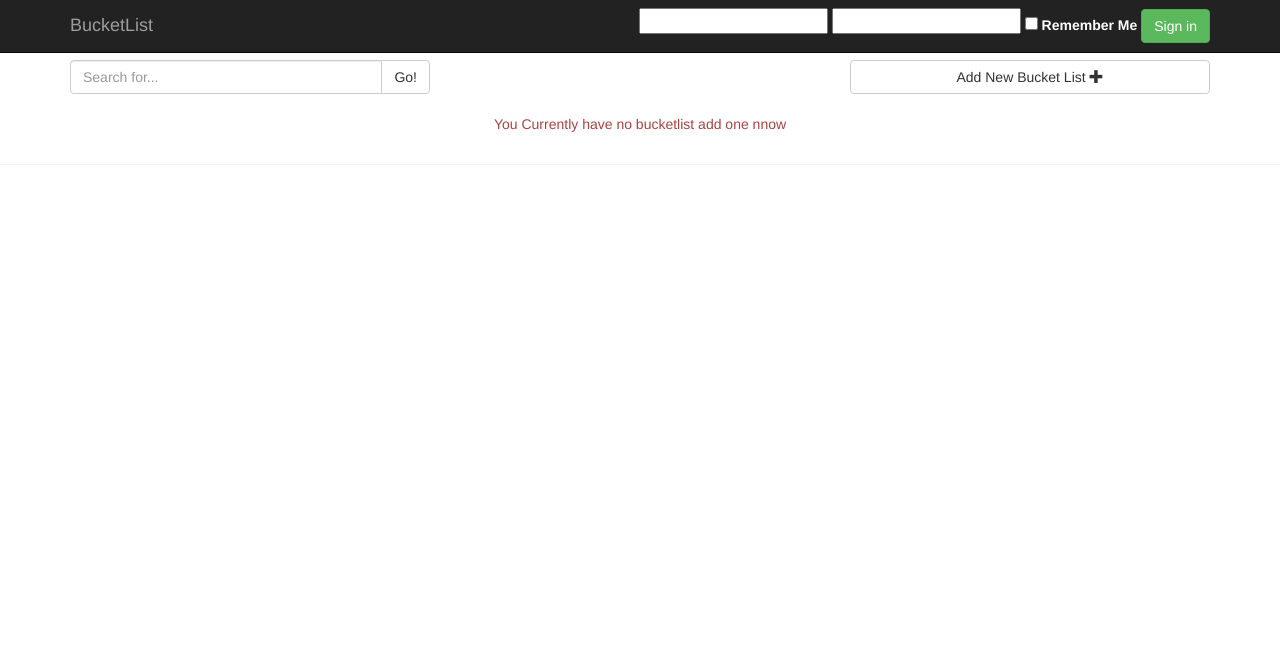
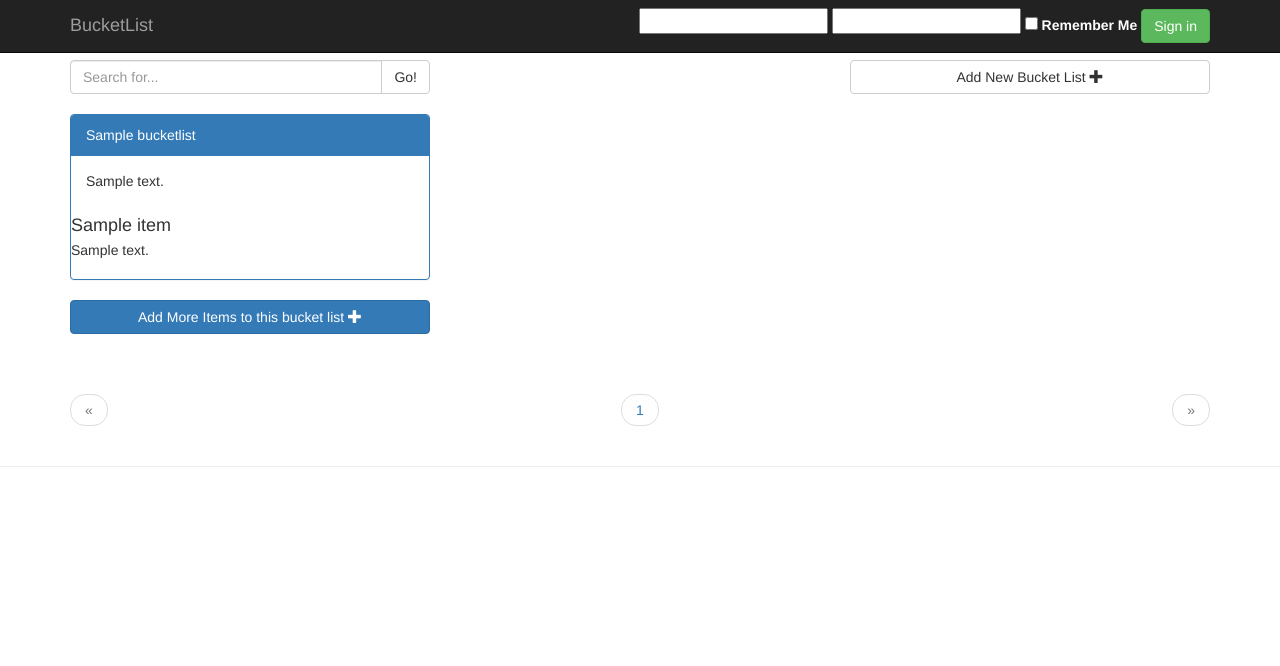
Before and after one commit to abiodun0/django-bucketlist-application, a Django app: template templates/dashboard.html in a window 1280 px wide. Shown: the top 666 px of the page. Run offline with Django 3.2, Linux system fonts and the light colour scheme; the template is opened without the code that fills it: most values are stand-ins (such as "Sample title", 1, 10 or a date in 2020); form fields are guessed from the names that the template uses; some libraries are stand-ins or nearby versions.

Commit message:
(chore) implementing pagination

```diff
--- a/bucketlists/urls.py
+++ b/bucketlists/urls.py
@@ -3,6 +3,7 @@ from django.conf.urls import url
 from bucketlists import views
 
 urlpatterns = [
-    url(r'^bucketlists$', views.BucketListView.as_view(), name='bucketlists'),
+    url(r'^bucketlists/', views.BucketListView.as_view(), name='bucketlists'),
+    url(r'^bucketlists/(?P<id>[0-9]+)$', views.BucketListView.as_view(), name='edit_bucketlist'),
 
 ]
--- a/static/css/style.css
+++ b/static/css/style.css
@@ -44,7 +44,8 @@ form label{
 .bucket-item,.bucket-link{
     margin-bottom:20px;
 }
-.bucket-item a{
+.bucket-item .panel-heading a{
+    margin-left:5px;
     color:#fff;
     visibility:hidden;
 }
--- a/templates/dashboard.html
+++ b/templates/dashboard.html
@@ -20,11 +20,11 @@
 </div>
 <div class="container">
     <div class="row">
-        {% for bucketlist in request.user.bucketlists.all %}
+        {% for bucketlist in bucketlists %}
         <div class="col-sm-4 bucket-item">
             <div class="panel panel-primary">
                 <!-- Default panel contents -->
-                <div class="panel-heading">{{bucketlist.name}} <a href="#" class="pull-right"><span class="glyphicon glyphicon-pencil"></span></a>&nbsp; &nbsp;&nbsp; &nbsp;<a href="#" class="pull-right"><span class="glyphicon  glyphicon-trash"></span></a></div>
+                <div class="panel-heading">{{bucketlist.name}} <a href="#" class="pull-right"><span class="glyphicon  glyphicon-trash"></span></a><a href="#" class="pull-right"><span class="glyphicon glyphicon-pencil"></span></a></div>
                 <div class="panel-body">
                     <p>{{bucketlist.description}}</p>
                 </div>
@@ -41,8 +41,9 @@
                     {% endfor %}
                 </ul>
             </div>
-            <a href="#" class="btn btn-primary btn-block"> Add More Items to this bucket list <span class="glyphicon glyphicon-plus"></span></a>
+            <a href="#" class="btn btn-primary btn-block bucket-link"> Add More Items to this bucket list <span class="glyphicon glyphicon-plus"></span></a>
             <form class="form-horizontal" action="{% url 'bucketlists' %}" method="post" style="display:none">
+            <input type="hidden" name="_method" value="PUT">
                 {% csrf_token %}
                 <div class="form-group">
                     <div class="col-sm-12">
@@ -62,6 +63,25 @@
         <p class="text-center text-danger"> You Currently have no bucketlist add one nnow</p>
         {% endfor %}
     </div>
+
+    <nav>
+  <ul class="pager">
+    <li class="previous {% if not bucketlists.has_previous %} disabled {% endif %}">
+      <a href="{% if bucketlists.has_previous %} ?page={{ bucketlists.previous_page_number }}{% else %} #{% endif %}" aria-label="Previous">
+        <span aria-hidden="true">&laquo;</span>
+      </a>
+    </li>
+
+    {% for page in bucketlists.paginator.page_range %}
+    <li><a href="?page={{page}}">{{page}}</a></li>
+    {% endfor %}
+    <li class="next {% if not bucketlists.has_next %} disabled {% endif %}">
+      <a href="{% if bucketlists.has_next %} ?page={{ bucketlists.next_page_number }}{% else %} #{% endif %}" aria-label="Next">
+        <span aria-hidden="true">&raquo;</span>
+      </a>
+    </li>
+  </ul>
+</nav>
 </div>
 <hr>
 <div class="modal fade" role="dialog" id="bucketlistModal" aria-labelledby="gridSystemModalLabel">
```
Also changed, not shown: userprofile/views.py (+18 -0 lines), db.sqlite3.
